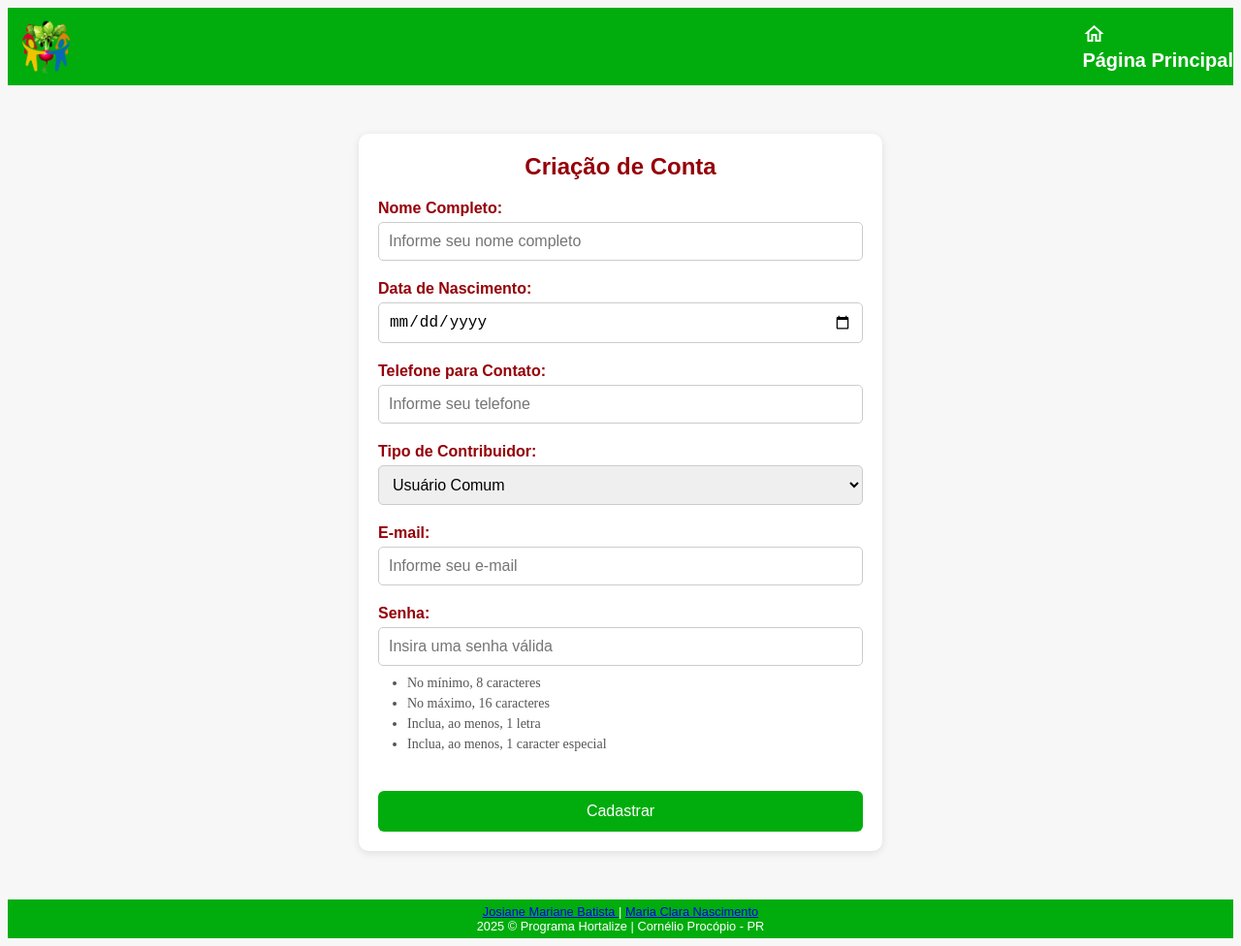
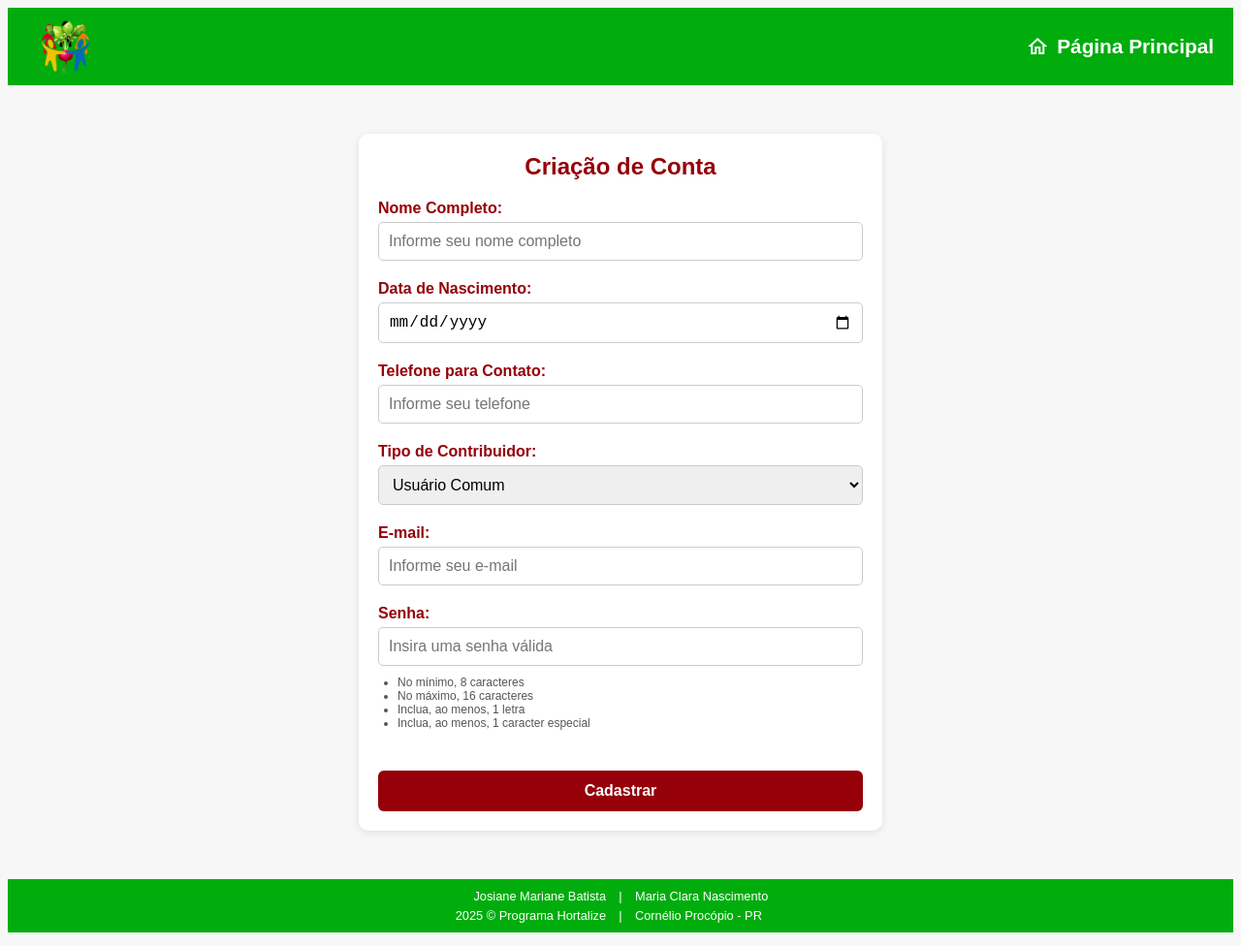
Before and after one commit to josibatista/ProjetoHortalize, a plain HTML site: page index.html in a window 1280 px wide. Shown: the whole page at 97% size. Drawn offline with nearby package versions, Linux system fonts and the light colour scheme.

Commit message:
atualização de estilo para cabeçalho e rodapé

```diff
--- a/style.css
+++ b/style.css
@@ -1,3 +1,5 @@
+/*cabeçalho*/
+
 header{
     display: flex;
     align-items: center;
@@ -5,8 +7,8 @@ header{
     background-color: #00AD0D;
     color: white;
     margin: 0px;
+    padding: 0 20px;
     font-family: Arial, sans-serif;
-
 }
 
 header figure {
@@ -16,7 +18,9 @@ header figure {
 }
 
 header h1 {
-    margin: 0 10 0 0px;
+    font-size: 130%;
+    font-weight: bold;
+    margin: 0;
 }
 
 .programa{
@@ -25,19 +29,26 @@ header h1 {
 }
 
 nav a{
+    display: flex;
     color: white;
+    align-items: center;
     text-decoration: none;
+    gap: 8px;
 }
 
-nav h1 {
-    margin: 0;
-    font-size: 20px;
-}
 
+/*corpo*/
 
 body{
     font-family:Arial, Helvetica, sans-serif;
     background-color: rgb(247, 247, 247);
+}
+
+h2{
+    color:#950009; /*ou F80038*/
+    text-align: center;
+    background-color: #FFFFFF;
+    margin-top: 0px;
 }
 
 .forms{
@@ -49,54 +60,6 @@ body{
     box-shadow: 0 2px 8px rgba(0, 0, 0, 0.1);
 }
 
-.forms > label{
-    margin-top: 10px;
-}
-
-ul{
-    padding: 0px;
-    margin: 0px;
-    margin-left: 10px;
-}
-
-h2{
-    color:#950009; /*ou F80038*/
-    text-align: center;
-    background-color: #FFFFFF;
-    margin-top: 0px;
-}
-
-#sobresenha{
-    font-family:'Times New Roman', Times, serif;
-    font-size: 75%;
-}
-
-label{
-    font-weight: bold;
-}
-
-footer{
-    background-color: #00AD0D;
-    color: white;
-    text-align: center;
-    padding: 5px;
-    margin: 0px;
-    font-size: 80%;
-}
-
-footer > p{
-    margin: 5px;
-}
-
-
-
-/*950009
-F80038
-FF309E*/
-
-
-/*formulário, tem que organizar com as outras partes de formulário*/
-/* Espaçamento e layout padrão entre os campos */
 .forms label {
     display: block;
     margin-top: 20px;
@@ -114,26 +77,21 @@ FF309E*/
     font-size: 16px;
 }
 
-/* Lista de requisitos da senha */
 #sobresenha ul {
     margin-top: 10px;
-    margin-bottom: 20px;
     padding-left: 20px;
-    font-size: 14px;
+    font-size: 75%;
     color: #555;
-}
-
-#sobresenha li {
-    margin-bottom: 5px;
 }
 
 /* Botão de envio */
 .forms input[type="submit"] {
     width: 100%;
     padding: 12px;
-    margin-top: 20px;
-    background-color: #00AD0D;
+    margin-top: 30px;
+    background-color: #950009;
     color: white;
+    font-weight: bold;
     border: none;
     border-radius: 6px;
     font-size: 16px;
@@ -142,5 +100,56 @@ FF309E*/
 }
 
 .forms input[type="submit"]:hover {
-    background-color: #008c0a;
+    background-color: #5f0108;
 }
+
+/*rodapé*/
+
+footer {
+    background-color: #00AD0D;
+    color: white;
+    text-align: center;
+    padding: 5px;
+    margin: 0;
+    font-size: 80%;
+}
+
+footer > p {
+    margin: 5px;
+}
+
+.nomes-grid, .autoria-grid{
+    display: grid;
+    grid-template-columns: 1fr auto 1fr;
+    justify-content: center;
+    align-items: center;
+    gap: 10px;
+    margin: 5px;
+}
+
+.nome-esquerda, .titulo{
+    text-align: right;
+}
+
+.divisor {
+    text-align: center;
+    min-width: 10px;
+}
+
+.nome-direita, .cidade{
+    text-align: left;
+}
+
+a{
+    color: white;
+    text-decoration: none;
+}
+
+a:hover{
+    color:  #5f0108;
+}
+
+
+/*950009
+F80038
+FF309E*/
```
